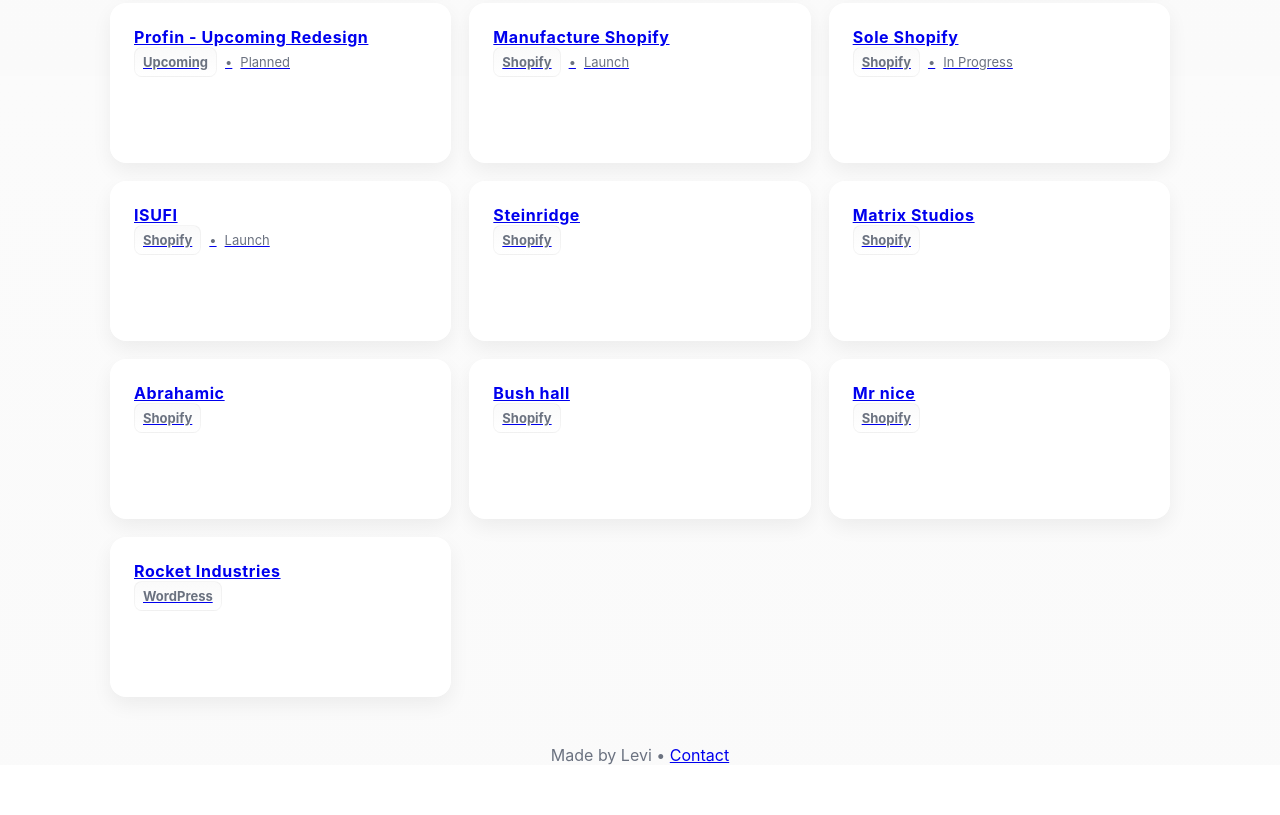
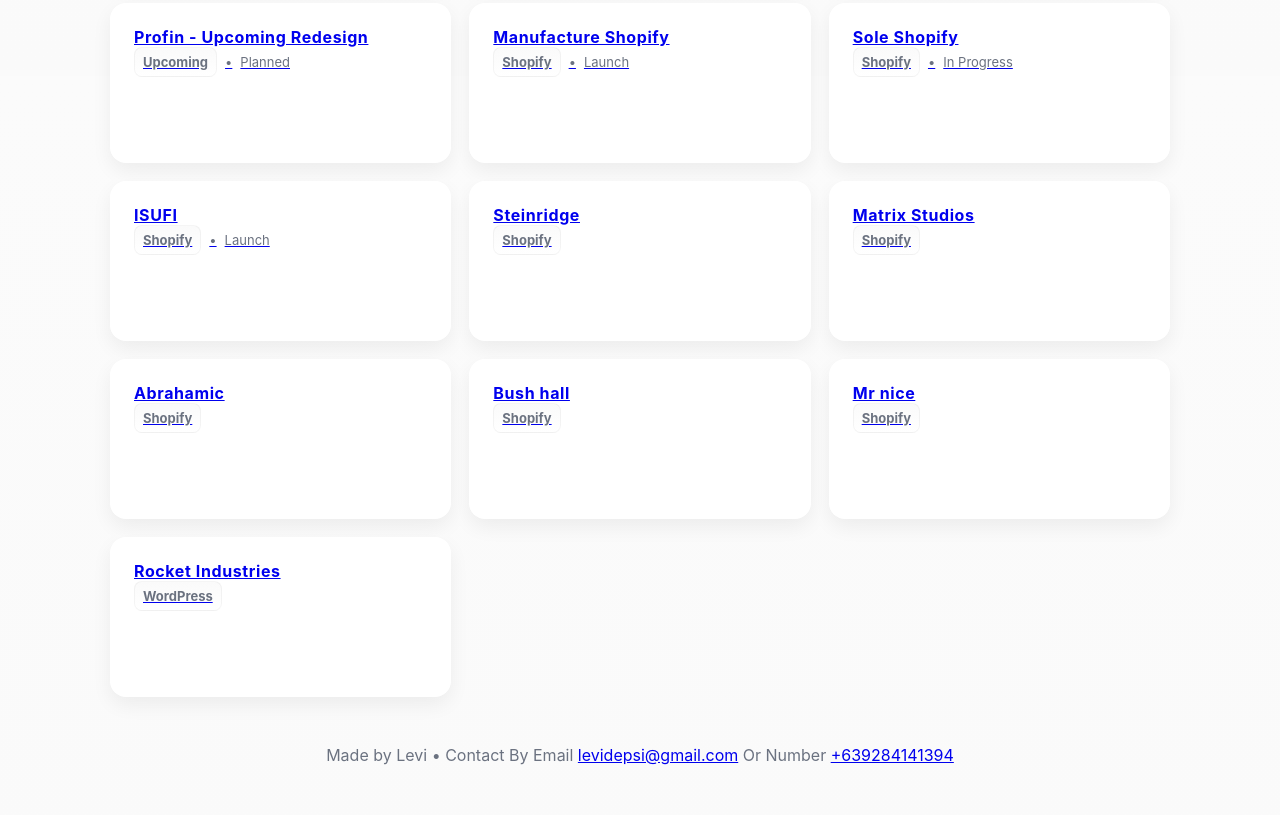
Before and after one commit to Levidepsi/portfolio2, a plain HTML site: page index.html in a window 1280 px wide. Shown: the part 1524-2339 px from the top of the page. Before the commit the page ends 2289 px from the top, so only its background shows below. Drawn offline with Linux system fonts and the light colour scheme.

Commit message:
adjusting portfolio

```diff
--- a/index.html
+++ b/index.html
@@ -60,7 +60,12 @@
     @keyframes enter{100%{opacity:1;transform:none}}
 
     /* footer */
-    footer{margin:48px 0 80px;color:var(--muted);text-align:center}
+    footer{
+      margin:48px 0 80px;
+      color:var(--muted);
+      text-align:center;
+      padding-bottom: 50px;
+    }
   </style>
 </head>
 <body>
@@ -318,7 +323,7 @@
       </div>
     </section>
 
-    <footer class="fade-in" style="--i:35">Made by Levi • <a href="#">Contact</a></footer>
+    <footer class="fade-in" style="--i:35">Made by Levi • Contact By Email <a href="mailto:levidepsi@gmail.com">levidepsi@gmail.com</a> Or Number <a href="tel:+639284141394">+639284141394</a></footer>
   </div>
 
   <script>
```
